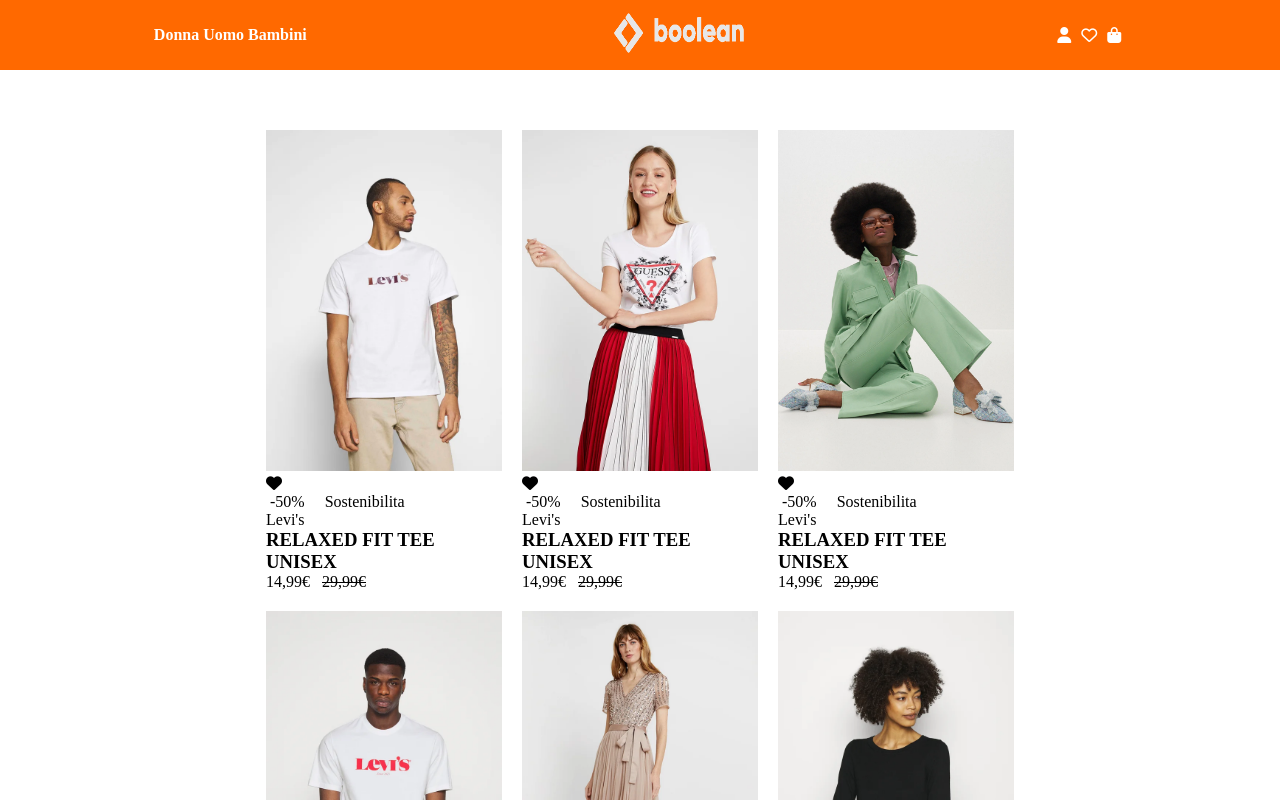
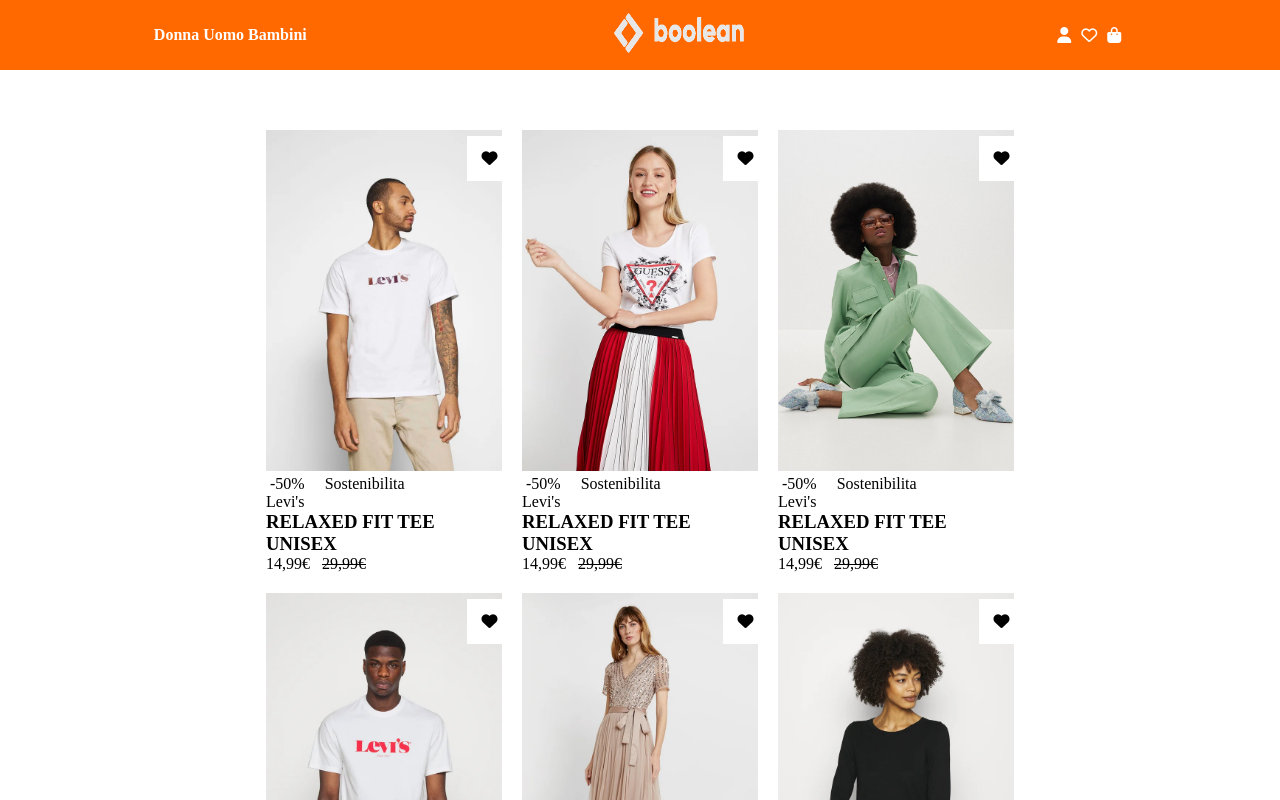
Before and after one commit to MatteoOliva/vite-boolando, a Vue app: page / in a window 1280 px wide. Shown: the top 800 px of the page. Built offline with nearby package versions, Linux system fonts and the light colour scheme.

Commit message:
Feat: aggiunto css per posizione il cuore in alto a destra dentro le  immagini

```diff
--- a/src/components/AppCard.vue
+++ b/src/components/AppCard.vue
@@ -34,7 +34,6 @@
     .back-img {
       display: none;
     }
-
   }
   .card:hover {
     .front-img {
@@ -44,6 +43,15 @@
       display: block;
     }
   }
+  .wishlist {
+    position: absolute;
+    top: 1rem;
+    right: 0;
+    width: 45px;
+    height: 45px;
+    line-height: 45px;
+    text-align: center;
+    background-color: white;
   }
-
+}
 </style>
```
Lines whose indentation alone changed are shown as unchanged.
